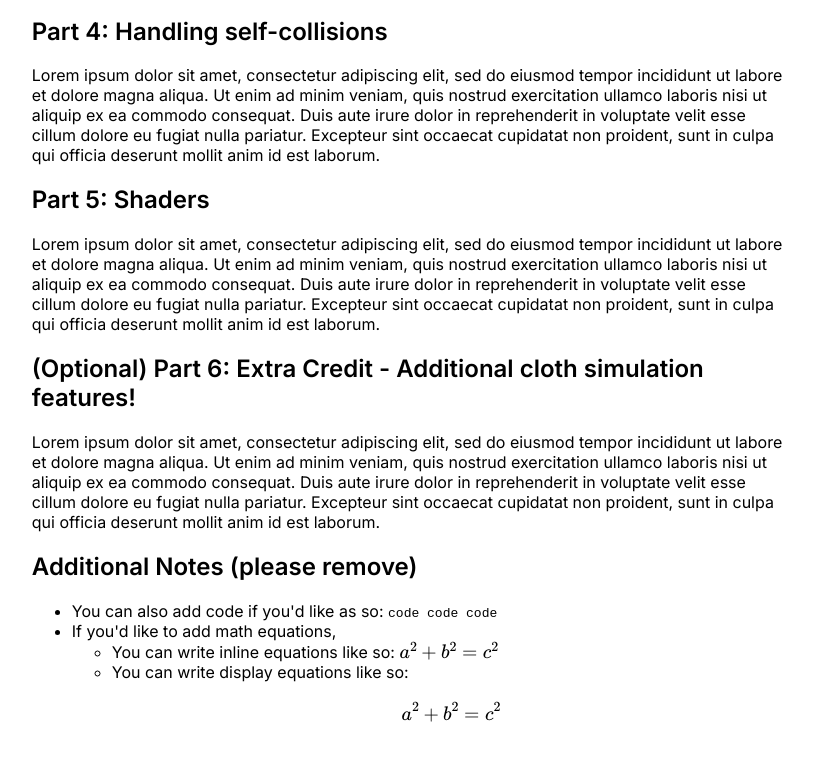
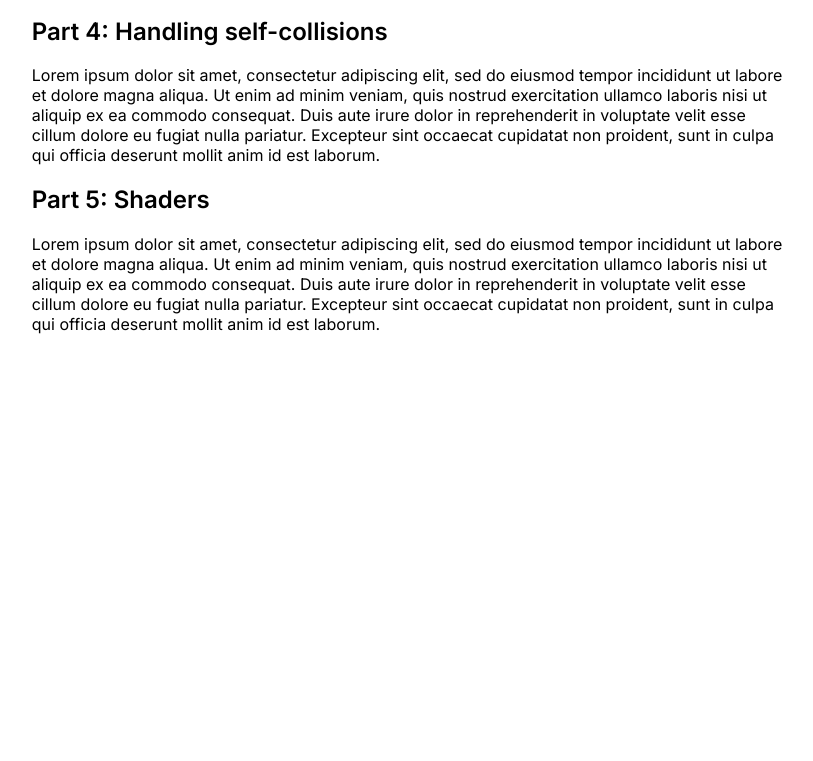
Before and after one commit to cal-cs184-student/hw4-sv-writeup, a plain HTML site: page index.html in a window 1280 px wide. Shown: the part 3875-4636 px from the top of the page, without its empty margins (229-1042 px from the left). After the commit the page ends 4277 px from the top, so only its background shows below. Drawn offline with nearby package versions, Linux system fonts and the light colour scheme; some packages are replaced by stand-ins of ours.

Commit message:
Update index.html

```diff
--- a/index.html
+++ b/index.html
@@ -187,19 +187,7 @@
 		<h2>Part 5: Shaders</h2>
 		Lorem ipsum dolor sit amet, consectetur adipiscing elit, sed do eiusmod tempor incididunt ut labore et dolore magna aliqua. Ut enim ad minim veniam, quis nostrud exercitation ullamco laboris nisi ut aliquip ex ea commodo consequat. Duis aute irure dolor in reprehenderit in voluptate velit esse cillum dolore eu fugiat nulla pariatur. Excepteur sint occaecat cupidatat non proident, sunt in culpa qui officia deserunt mollit anim id est laborum.
 
-		<h2>(Optional) Part 6: Extra Credit - Additional cloth simulation features!</h2>
-		Lorem ipsum dolor sit amet, consectetur adipiscing elit, sed do eiusmod tempor incididunt ut labore et dolore magna aliqua. Ut enim ad minim veniam, quis nostrud exercitation ullamco laboris nisi ut aliquip ex ea commodo consequat. Duis aute irure dolor in reprehenderit in voluptate velit esse cillum dolore eu fugiat nulla pariatur. Excepteur sint occaecat cupidatat non proident, sunt in culpa qui officia deserunt mollit anim id est laborum.
 
-		<h2>Additional Notes (please remove)</h2>
-		<ul>
-			<li>You can also add code if you'd like as so: <code>code code code</code></li>
-			<li>If you'd like to add math equations,
-				<ul>
-					<li>You can write inline equations like so: \( a^2 + b^2 = c^2 \)</li>
-					<li>You can write display equations like so: \[ a^2 + b^2 = c^2 \]</li>
-				</ul>
-			</li>
-		</ul>
 		</div>
 	</body>
 </html>
```
